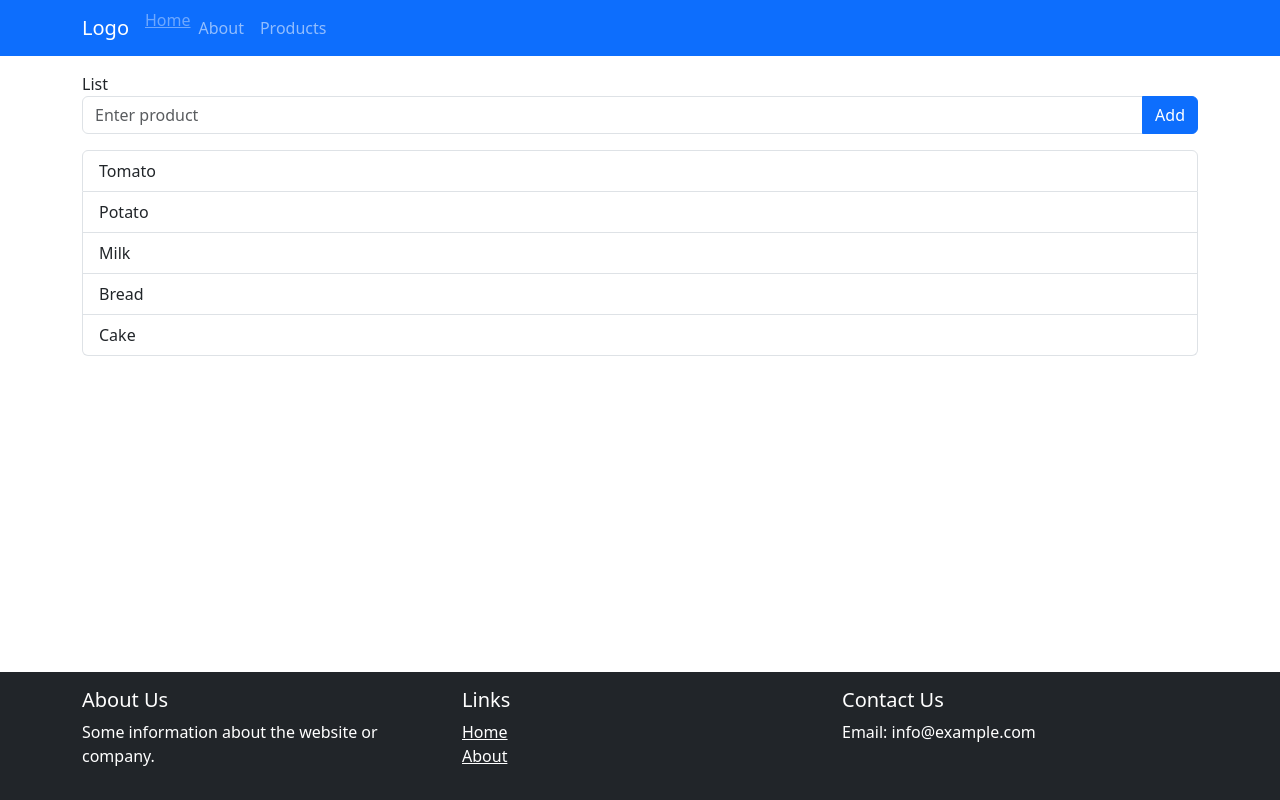
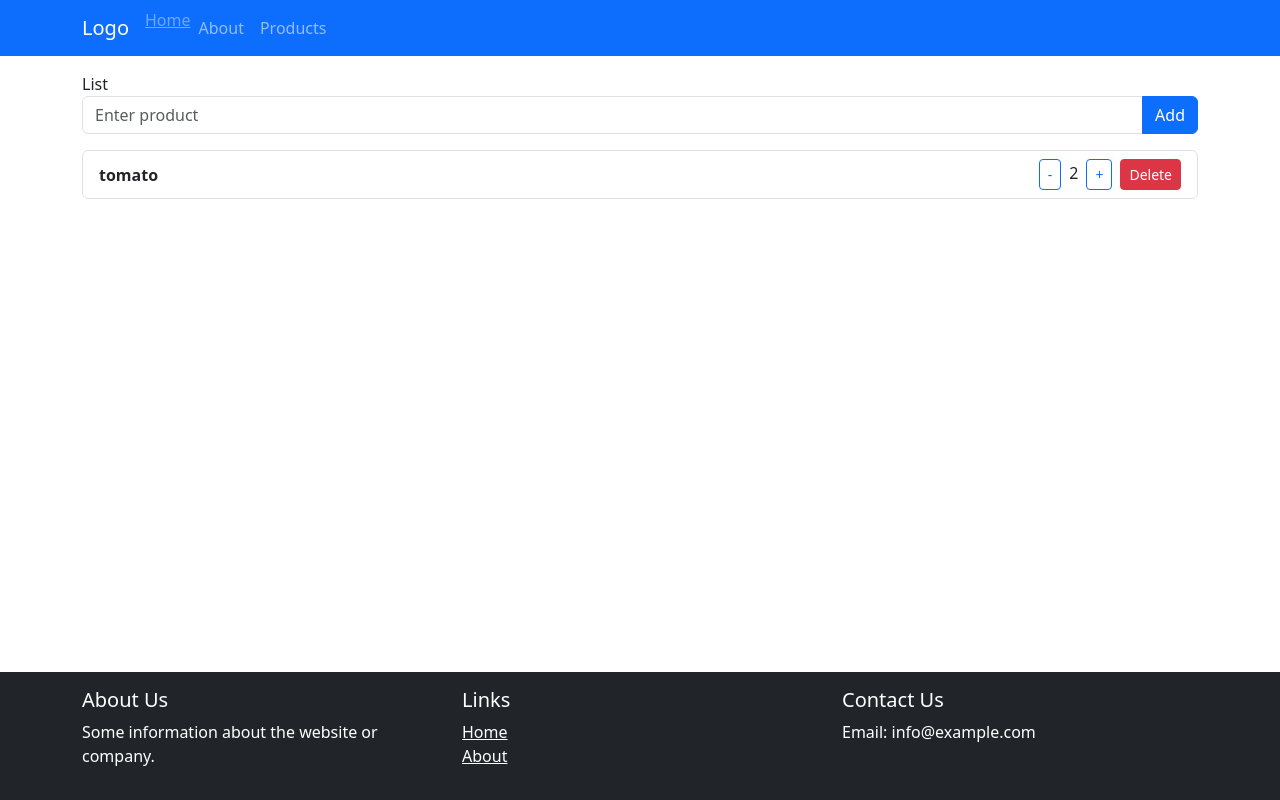
Before and after one commit to neuefische/java-coffee-beans-teamproject-1, a React (Vite) app in the folder frontend/: page /list in a window 1280 px wide. Built offline with nearby package versions, Linux system fonts and the light colour scheme.

Commit message:
Added list of products with name and quantity

```diff
--- a/frontend/src/components/list-page/ProductsTable.tsx
+++ b/frontend/src/components/list-page/ProductsTable.tsx
@@ -1,14 +1,39 @@
-import {ListGroup} from "react-bootstrap";
+import {Button, Col, ListGroup, Row} from "react-bootstrap";
 
-function ProductsTable () {
+function ProductsTable() {
     return <>
         <ListGroup>
-            <ListGroup.Item>Tomato</ListGroup.Item>
-            <ListGroup.Item>Potato</ListGroup.Item>
-            <ListGroup.Item>Milk</ListGroup.Item>
-            <ListGroup.Item>Bread</ListGroup.Item>
-            <ListGroup.Item>Cake</ListGroup.Item>
+            <ListGroup.Item>
+                <Row className="align-items-center">
+                    <Col xs={8}>
+                        <strong>tomato</strong>
+                    </Col>
+                    <Col xs={4} className="text-end">
+                        <Button
+                            variant="outline-primary"
+                            size="sm"
+                        >
+                            -
+                        </Button>
+                        <span className="mx-2">2</span>
+                        <Button
+                            variant="outline-primary"
+                            size="sm"
+                        >
+                            +
+                        </Button>
+                        <Button
+                            variant="danger"
+                            size="sm"
+                            className="ms-2"
+                        >
+                            Delete
+                        </Button>
+                    </Col>
+                </Row>
+            </ListGroup.Item>
         </ListGroup>
+
     </>
 }
 
```
